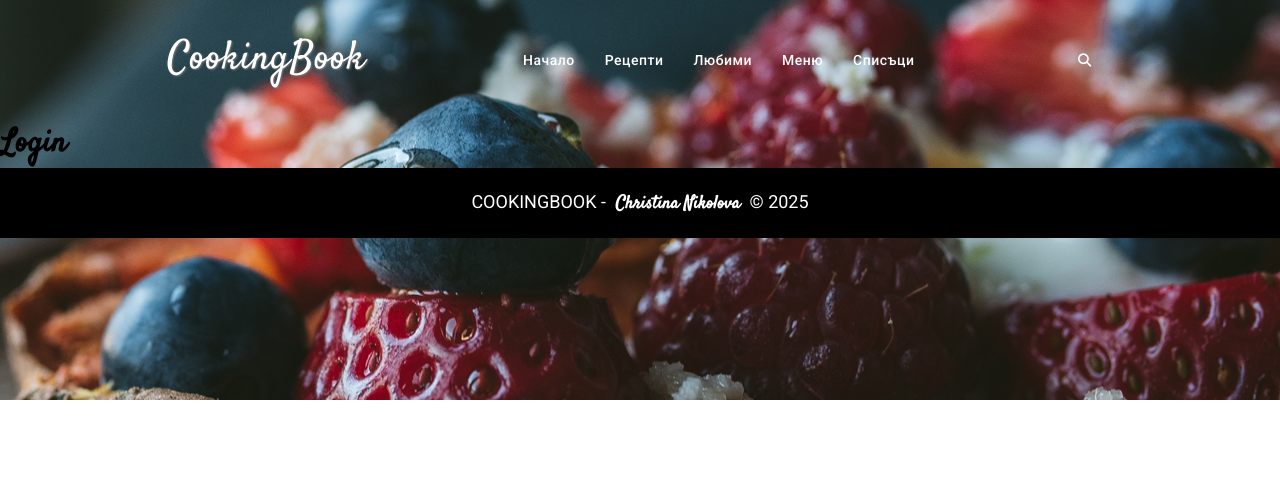
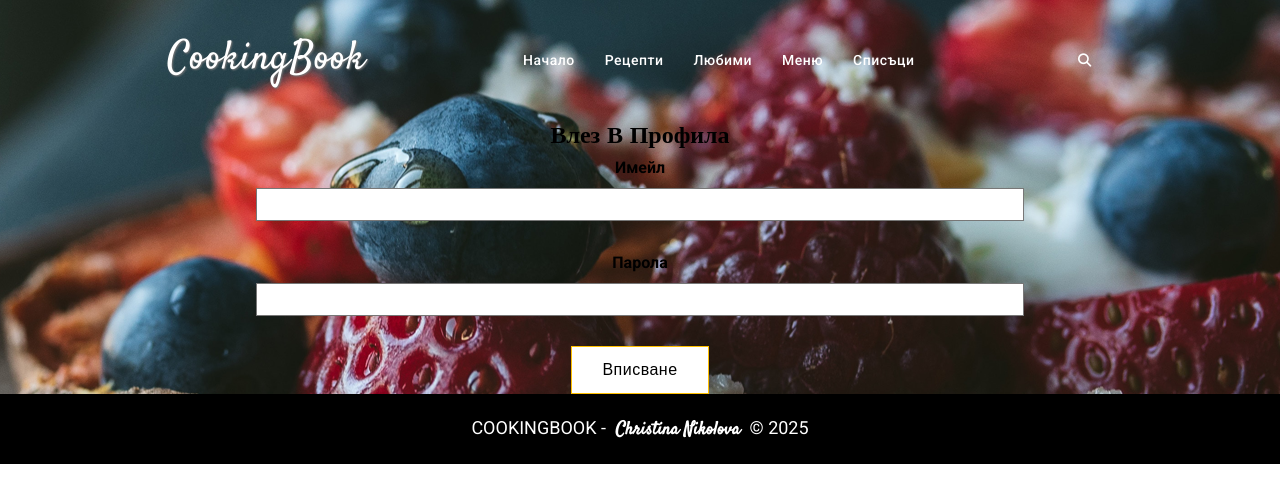
Before and after one commit to ChristinaNikolova/CookingBook, a React (Vite) app in the folder client/: page /auth/login in a window 1280 px wide. Shown: the top 502 px of the page. Built offline with nearby package versions, Linux system fonts and the light colour scheme.

Commit message:
add login form

```diff
--- a/client/src/components/Auth/Login/Login.jsx
+++ b/client/src/components/Auth/Login/Login.jsx
@@ -1,3 +1,43 @@
+import useForm from "../../../hooks/useForm";
+import Button from "../../shared/Button/Button";
+import CustomInput from "../../shared/CustomInput/CustomInput";
+
+const initialValue = {
+  email: "",
+  password: "",
+};
+
 export default function Login() {
-  return <h1 className="section">Login</h1>;
+  const { fieldHandler, submitHandler, errors } = useForm(
+    loginHandler,
+    "login",
+    initialValue
+  );
+
+  async function loginHandler({ email, password }) {
+    // todo add validations
+    console.log(email);
+    console.log(password);
+  }
+
+  return (
+    <section id="login" className="section">
+      <h2 className="login-title">Влез в профила</h2>
+      <form className="login-form" action={submitHandler}>
+        <CustomInput
+          label="Имейл"
+          type="email"
+          error={errors.email}
+          {...fieldHandler("email")}
+        />
+        <CustomInput
+          label="Парола"
+          type="password"
+          error={errors.password}
+          {...fieldHandler("password")}
+        />
+        <Button text="Вписване" />
+      </form>
+    </section>
+  );
 }
--- a/client/src/components/Auth/Register/Register.jsx
+++ b/client/src/components/Auth/Register/Register.jsx
@@ -2,18 +2,21 @@ import useForm from "../../../hooks/useForm";
 import Button from "../../shared/Button/Button";
 import CustomInput from "../../shared/CustomInput/CustomInput";
 
+// todo disabled button + disabled button during fetch
+const initialValue = {
+  email: "",
+  password: "",
+  rePass: "",
+};
+
 export default function Register() {
   const { fieldHandler, submitHandler, errors } = useForm(
     registerHandler,
-    "register",
-    {
-      email: "",
-      password: "",
-      rePass: "",
-    }
+    initialValue
   );
 
   async function registerHandler({ email, password, rePass }) {
+    // todo add validations
     console.log(email);
     console.log(password);
     console.log(rePass);
@@ -21,7 +24,7 @@ export default function Register() {
 
   return (
     <section id="register" className="section">
-      <h2 className="register-title">Регистация</h2>
+      <h2 className="register-title">Регистирай се</h2>
       <form className="register-form" action={submitHandler}>
         <CustomInput
           label="Имейл"
@@ -29,14 +32,12 @@ export default function Register() {
           error={errors.email}
           {...fieldHandler("email")}
         />
-
         <CustomInput
           label="Парола"
           type="password"
           error={errors.password}
           {...fieldHandler("password")}
         />
-
         <CustomInput
           label="Повтори парола"
           type="password"
--- a/client/src/utils/validator.js
+++ b/client/src/utils/validator.js
@@ -38,4 +38,18 @@ export const validator = {
 
     return errors;
   },
+
+  login: (values, touched) => {
+    const errors = {};
+
+    if (touched.email && !values.email) {
+      errors["email"] = global.REQUIRED_INPUT;
+    }
+
+    if (touched.password && !values.password) {
+      errors["password"] = global.REQUIRED_INPUT;
+    }
+
+    return errors;
+  },
 };
```
